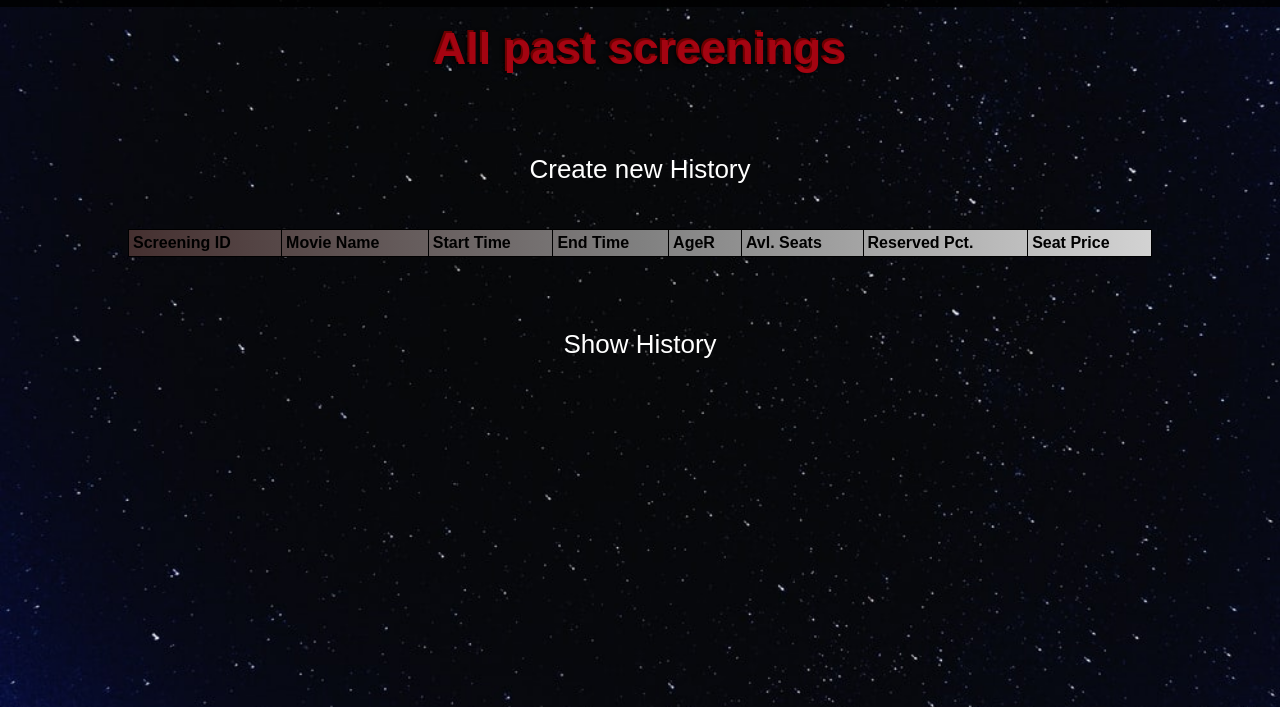
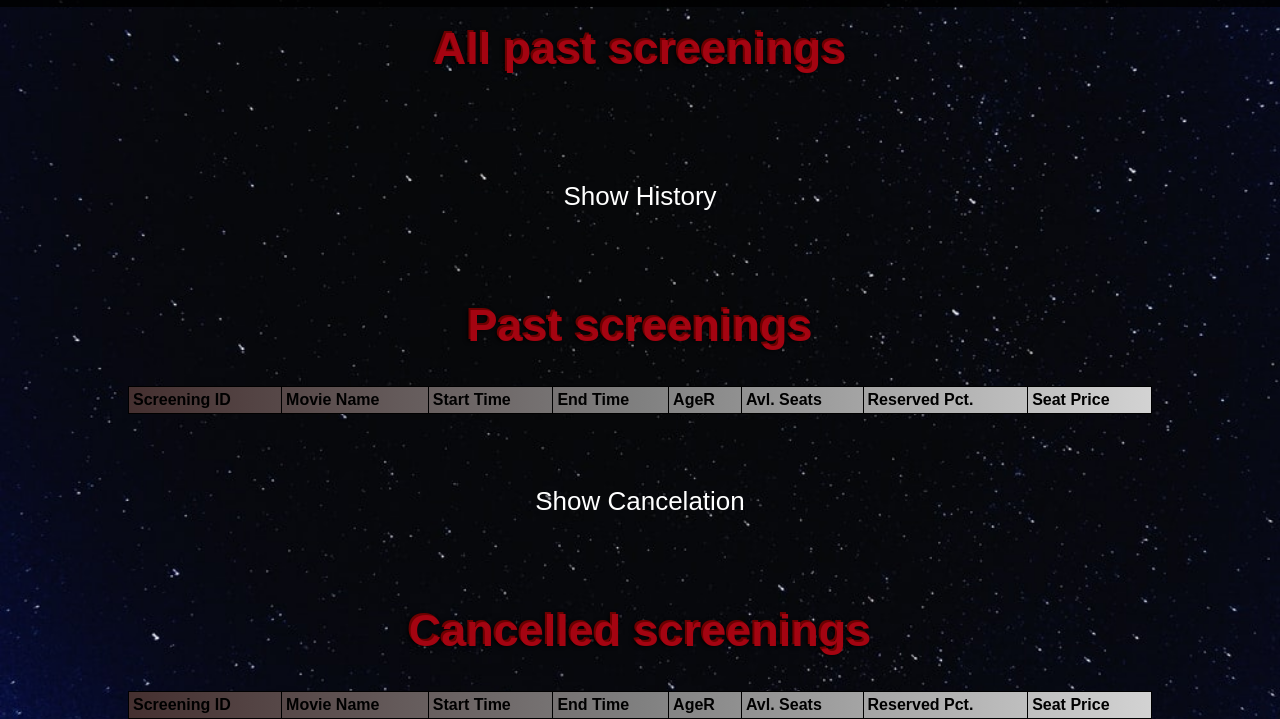
Before and after one commit to jona881a/KinoXPProjectFrontend, a plain HTML site: page htmljs/Histories.html in a window 1280 px wide. Shown: the part 93-812 px from the top of the page. Drawn offline with Linux system fonts and the light colour scheme.

Commit message:
History tabels and button changes

```diff
--- a/htmljs/Histories.html
+++ b/htmljs/Histories.html
@@ -22,11 +22,12 @@
     </div>
 </div>
 <h1 class="pageTitle">All past screenings</h1><br/>
-<div class="createBtn">
-    <a href="/createHistory">
-        <button class="btn-create">Create new History</button><br/>
-    </a>
+
+<div class="createTable-Wrap">
+    <button class="pbCreateTable">Show History</button><br/>
 </div>
+
+<h2 class="pageText">Past screenings</h2><br/>
 <div>
     <table class = "table" id = "history_table">
         <thead>
@@ -44,9 +45,29 @@
     </table>
 </div>
 
-    <div class="createTable-Wrap">
-            <button class="pbCreateTable">Show History</button><br/>
-    </div>
+<div class="createTable-Wrap">
+    <button class="pbCreateTable">Show Cancelation</button><br/>
+</div>
+
+<h2 class="pageText">Cancelled screenings</h2><br/>
+<div>
+    <table class = "table" id = "cancelations_table">
+        <thead>
+        <tr>
+            <th>Screening ID</th>
+            <th>Movie Name</th>
+            <th>Start Time</th>
+            <th>End Time</th>
+            <th>AgeR</th>
+            <th>Avl. Seats</th>
+            <th>Reserved Pct.</th>
+            <th>Seat Price</th>
+        </tr>
+        </thead>
+    </table>
+</div>
+
+
 
 <script src = "jsFetch/fetchHistory.js"></script>
 <script src = "jsCreatetables/createHistoryTable.js"></script>
--- a/htmljs/css/Tabel.css
+++ b/htmljs/css/Tabel.css
@@ -95,6 +95,12 @@ tr:nth-child(odd){
     padding: 0;
 }
 
-.dates{
-
+.pageText{
+    font-size: 45px;
+    text-shadow: -2px -2px #6b0101, -3px 0 4px black;
+    color: #a40411;
+    padding: 16px;
+    width: 500px;
+    margin: auto;
+    text-align: center;
 }
```
